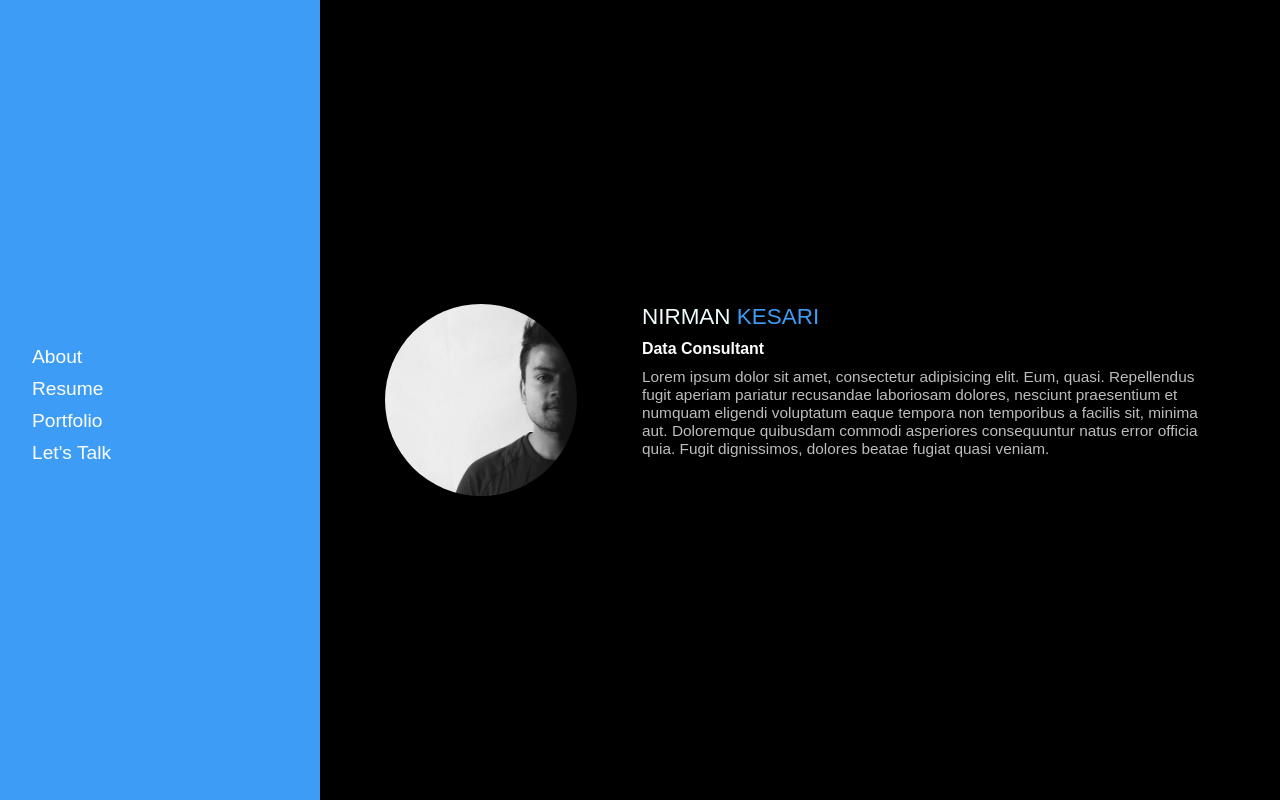
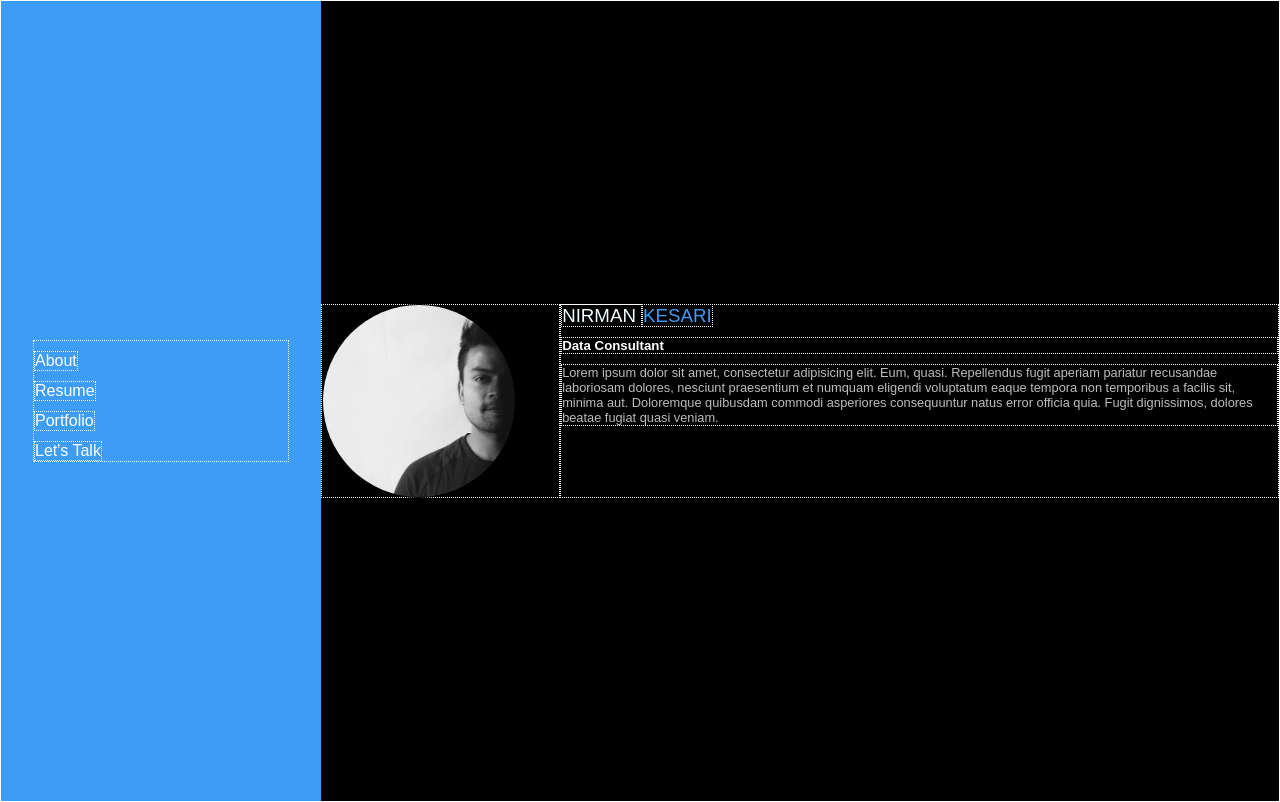
Before and after one commit to nirmaaan/nirmaaan, a React (Create React App) app in the folder frontend/: page / in a window 1280 px wide. Built offline with nearby package versions, Linux system fonts and the light colour scheme.

Commit message:
css renaming complete

```diff
--- a/frontend/package.json
+++ b/frontend/package.json
@@ -10,6 +10,7 @@
     "react-dom": "^18.0.0",
     "react-router-dom": "^6.3.0",
     "react-scripts": "5.0.0",
+    "react-skillbars": "^1.6.1",
     "web-vitals": "^2.1.4"
   },
   "scripts": {
--- a/frontend/src/App.js
+++ b/frontend/src/App.js
@@ -19,12 +19,12 @@ function App() {
     <div className="App">
 
 
-        <div className="row grid">
+        <div className="main-container">
 
-          {/* NAV PANE*/}
-          <div className="cell">
+          {/* lEFT PANE - First Grid Box*/}
+            <div className="left-pane">
 
-              <div className="nav">
+                <div className="nav-box">
                     <a href="/"> About </a><br></br>
                     <a href="/resume"> Resume </a><br></br>
                     <a href="/portfolio"> Portfolio</a><br></br>
@@ -35,10 +35,8 @@ function App() {
 
 
 
-
-          {/* INFO PANE */}
-          <div className="cell info-grid">
-
+            {/* RIGHT PANE - Second Grid Box */}
+            <div className="right-pane">
               <Router>
                 <Routes>
                   <Route path="/" element={<AboutPage />} />
@@ -47,8 +45,8 @@ function App() {
                   <Route path="/letstalk" element={<LetstalkPage />} />
                 </Routes>
               </Router>
+            </div>
 
-          </div>
         </div>
 
 
--- a/frontend/src/pages/allPages.css
+++ b/frontend/src/pages/allPages.css
@@ -1,22 +1,53 @@
 :root{
-    --font-size: 1.5vw;
-    --paragraph-font-size:1.2vw;
-    --border-width:0rem;
+    --font-size: 1.2vw;
+    --paragraph-font-size:1vw;
+    --border-width:0.1rem;
     --border-style:dotted;
     --border-color:white;
     --font-family:Arial;
 
     --nav-background-color: rgb(61, 156, 245);
-    --pane-background-color: black;
-    --font-color-1:white;
+    --pane-background-color: #000000;
+    --font-color-1:#ffffff;
 
 }
 
-.row {
+/* MAIN CONTAINER */
+.main-container{
 
-    color: white;
-    font-size:var(--font-size);
-    /* font-family: 'Courier New', Courier, monospace; */
+    display:grid;
+    grid-template-columns: 1fr 3fr;
+    height:100vh;
+
+    border-width: var(--border-width);
+    border-style: var(--border-style);
+    border-color: var(--border-color);
+}
+
+/* LEFT PANE */
+.left-pane {
+
+    padding: 2rem;
+    /* background-color: rgb(36, 37, 38); */
+    background-color: var(--nav-background-color);
+
+    /* border-width: 0.5em;
+    border-style: solid;
+    border-color: yellow; */
+
+
+}
+
+/* LEFT PANE CONTENTS */
+
+/* NAV BOX */
+.nav-box{
+
+    margin: 0;
+    position: relative;
+    top: 50%;
+    -ms-transform: translateY(-50%);
+    transform: translateY(-50%);
 
     border-width: var(--border-width);
     border-style: var(--border-style);
@@ -24,45 +55,58 @@
 
 }
 
-.cell {
+/*  NAV ITEMS */
+.nav-box > a {
+    display: inline-block;
+    margin-top:10px;
 
-    padding: 2rem;
-    /* background-color: rgb(36, 37, 38); */
-    background-color: var(--nav-background-color);
+    color: var(--font-color-1);
 
-    border-width: var(--border-width);
-    border-style: var(--border-style);
-    border-color: var(--border-color);
+    text-decoration: underline 0.05em var(--nav-background-color);
+    transition: text-decoration-color 300ms, text-underline-offset 10ms;
 
-
-}
-
-.grid{
-
-    display:grid;
-    grid-template-columns: 1fr 3fr;
-    /* grid-gap:0.1rem; */
-    /* margin:1rem; */
-    height:100vh;
 
     border-width: var(--border-width);
     border-style: var(--border-style);
     border-color: var(--border-color);
 }
 
-.grid > .cell:nth-child(2){
+/* NAV ITEMS INTERACTIONS */
+.nav-box > a:hover {
+
+    cursor: pointer;
+    display: inline-block;
+
+    /* ---> animation for underline */
+    text-decoration-color: var(--font-color-1);
+    text-underline-offset: 0.25em;
+
+
+}
+
+/* RIGHT PANE */
+.right-pane{
+    display: grid;
+    grid-template-columns: 1fr 3fr;
 
     background-color: #000000;
-
-    border-width: var(--border-width);
-    border-style: var(--border-style);
-    border-color: var(--border-color);
 
 }
 
 
-.nav{
 
+/* --------- ABOUT PAGE ---------> */
+
+
+/* RIGHT PANE INFO BOX */
+.right-pane > .image-info-box {
+
+
+    height: 15vw;
+    background-color: #000000;
+    color: var(--font-color-1);
+
+    /*position*/
     margin: 0;
     position: relative;
     top: 50%;
@@ -70,73 +114,12 @@
     transform: translateY(-50%);
 
 
-    border-width: var(--border-width);
-    border-style: var(--border-style);
-    border-color: var(--border-color);
-}
-
-
-
-.nav > a {
-    display: inline-block;
-    margin-top:10px;
-
-    color: var(--font-color-1);
-
 
     border-width: var(--border-width);
     border-style: var(--border-style);
     border-color: var(--border-color);
 
-    text-decoration: underline 0.05em var(--nav-background-color);
-    /* text-underline-offset: 0.3em; */
-    transition: text-decoration-color 300ms, text-underline-offset 10ms;
 
-}
-
-.nav > a:hover {
-
-        cursor: default;
-        /* color: #b8b8b8; */
-        display: inline-block;
-
-        /* ---> animation for underline */
-        text-decoration-color: var(--font-color-1);
-        text-underline-offset: 0.25em;
-
-
-
-}
-
-
-
-
-
-.info-grid{
-    display: grid;
-    grid-template-columns: 1fr 3fr;
-
-
-
-}
-
-.info-grid > .cell {
-
-    height: 15vw;
-    background-color: #000000;
-
-    /*position*/
-
-    margin: 0;
-    position: relative;
-    top: 50%;
-    -ms-transform: translateY(-50%);
-    transform: translateY(-50%);
-
-
-    border-width: var(--border-width);
-    border-style: var(--border-style);
-    border-color: var(--border-color);
 }
 
 
@@ -146,7 +129,7 @@
     /* to {border-color: var(--font-color-1);} */
   }
 
-img {
+.image-info-box  > img {
      /*position*/
 
     margin: 0;
@@ -169,8 +152,7 @@ img {
 }
 
 
-
-.fname {
+.image-info-box > .fname {
     display:inline;
     color:azure;
     font-weight: normal;
@@ -180,7 +162,7 @@ img {
     border-color: var(--border-color);
 
 }
-.lname {
+.image-info-box > .lname {
     display:inline;
     font-weight: normal;
     color:var(--nav-background-color);
@@ -192,7 +174,7 @@ img {
 
 }
 
-.role {
+.image-info-box > .role {
 
     margin:10px 0px 1px 0px;
     border-width: var(--border-width);
@@ -201,7 +183,7 @@ img {
 
 }
 
-.intro > p{
+.image-info-box > p{
     font-size: var(--paragraph-font-size);
     color: rgb(189, 189, 189);
     margin-top:10px;
@@ -210,3 +192,21 @@ img {
     border-style: var(--border-style);
     border-color: var(--border-color);
 }
+
+
+
+
+
+
+
+/* --------- RESUME PAGE ---------> */
+
+
+.skillbox{
+    display: block;
+    padding: 10px 0px 10px 0px;
+
+    border-width: var(--border-width);
+    border-style: var(--border-style);
+    border-color: var(--border-color);
+}
--- a/frontend/src/pages/allPages.js
+++ b/frontend/src/pages/allPages.js
@@ -1,11 +1,47 @@
 import './allPages.css'
 import image from '../static/nirman.jpg'
 
+import SkillBar from 'react-skillbars';
+import skills from '../static/skillsData.json'
+
+const colors = {
+    "bar": "orange",
+    "title": {
+      "text": "black",
+      "background": "white"
+    }
+  }
+
 
 export function AboutPage(){
+
+    return(
+        <>      {/*RIGHT PANE HAS DEFINED GRID. EACH DIV IS ADDED IN GRID*/}
+                <div className="image-info-box">
+                    <img src={image} alt="profile"></img>
+                </div>
+
+                <div className="image-info-box">
+
+                    <h3 className='fname'>NIRMAN </h3>
+                    <h3 className='lname'>KESARI</h3>
+
+                    <h5 className='role'> Data Consultant </h5>
+
+                    <p>  Lorem ipsum dolor sit amet, consectetur adipisicing elit. Eum, quasi. Repellendus fugit aperiam pariatur recusandae laboriosam dolores, nesciunt praesentium et numquam eligendi voluptatum eaque tempora non temporibus a facilis sit, minima aut. Doloremque quibusdam commodi asperiores consequuntur natus error officia quia. Fugit dignissimos, dolores beatae fugiat quasi veniam. </p>
+
+                </div>
+
+
+        </>
+
+    )
+}
+
+export function ResumePage(){
     return(
         <>
-                <div className="cell">
+                 <div className="cell">
                     <img src={image} alt="profile"></img>
                 </div>
 
@@ -18,15 +54,26 @@ export function AboutPage(){
                 <p>  Lorem ipsum dolor sit amet, consectetur adipisicing elit. Eum, quasi. Repellendus fugit aperiam pariatur recusandae laboriosam dolores, nesciunt praesentium et numquam eligendi voluptatum eaque tempora non temporibus a facilis sit, minima aut. Doloremque quibusdam commodi asperiores consequuntur natus error officia quia. Fugit dignissimos, dolores beatae fugiat quasi veniam. </p>
 
                 </div>
-        </>
 
-    )
-}
 
-export function ResumePage(){
-    return(
-        <>
-                <h3> Resume Page </h3>
+                <div className='skillbox'>
+
+                    <SkillBar skills={skills} height={'2vh'} animationDuration={750} colors={colors}/>
+
+                </div>
+
+                <div className='intro'>
+                <p>  Lorem ipsum dolor sit amet, consectetur adipisicing elit. Eum, quasi. Repellendus fugit aperiam pariatur recusandae laboriosam dolores, nesciunt praesentium et numquam eligendi voluptatum eaque tempora non temporibus a facilis sit, minima aut. Doloremque quibusdam commodi asperiores consequuntur natus error officia quia. Fugit dignissimos, dolores beatae fugiat quasi veniam. </p>
+                </div>
+
+
+                <div className='skillbox'>
+
+                    <SkillBar skills={skills} height={'2vh'} animationDuration={750} colors={colors}/>
+
+                </div>
+
+
         </>
     )
 }
--- /dev/null
+++ b/frontend/src/static/skillsData.json
@@ -0,0 +1,28 @@
+[ {
+    "type": "Java",
+    "level": 100
+  },
+  {
+    "type": "React",
+    "level": 85
+  },
+  {
+    "type": "Javascript",
+    "level": 75
+  },
+  {
+    "type": "Spring",
+    "level": 50
+  },
+  {
+    "type": "Docker",
+    "level": 25
+  },
+  {
+    "type": "HTML",
+    "level": 20
+  },
+  {
+    "type": "NoSQL",
+    "level": 0
+  }]
```
Also changed, not shown: 1 other file (tests, documents, lock files or other folders). Lines whose indentation alone changed are shown as unchanged.
